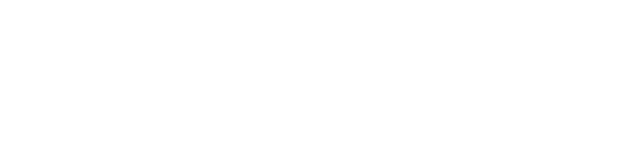
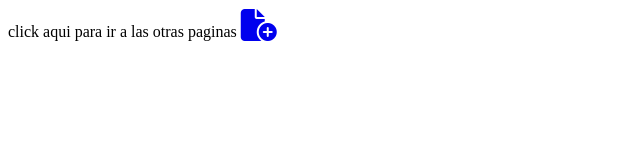
Before and after one commit to Brayan-Moises-Vargas/Funciones_JS, a plain HTML site: page index.html in a window 1280 px wide. Shown: the whole page, without its empty margins (0-640 px from the left). Drawn offline with Linux system fonts and the light colour scheme.

Commit message:
cambie el enlace para linkear a las otras paginas

```diff
--- a/index.html
+++ b/index.html
@@ -4,6 +4,13 @@
     <meta charset="UTF-8">
     <meta name="viewport" content="width=device-width, initial-scale=1.0">
     <title>Fuciones</title>
+    <script src="https://kit.fontawesome.com/f8f3972ecd.js" crossorigin="anonymous"></script>
+    <!--Alba esto lo hice para no complicarme (de flojo)-->
+    <style>
+        a{
+            font-size: 2rem;
+        }
+    </style>
 </head>
 <body>
 
@@ -12,7 +19,9 @@
 
 <script src="assets/js/1_function.js"></script>
 
-
+<div>click aqui para ir a las otras paginas
+    <a href="http://127.0.0.1:5500/3_pintar.html" target="_blank"><i class="fa-solid fa-file-circle-plus"></i></a>
+</div>
 
 <!--    SEGUNDO    EJERCICIO    -->
 
```
